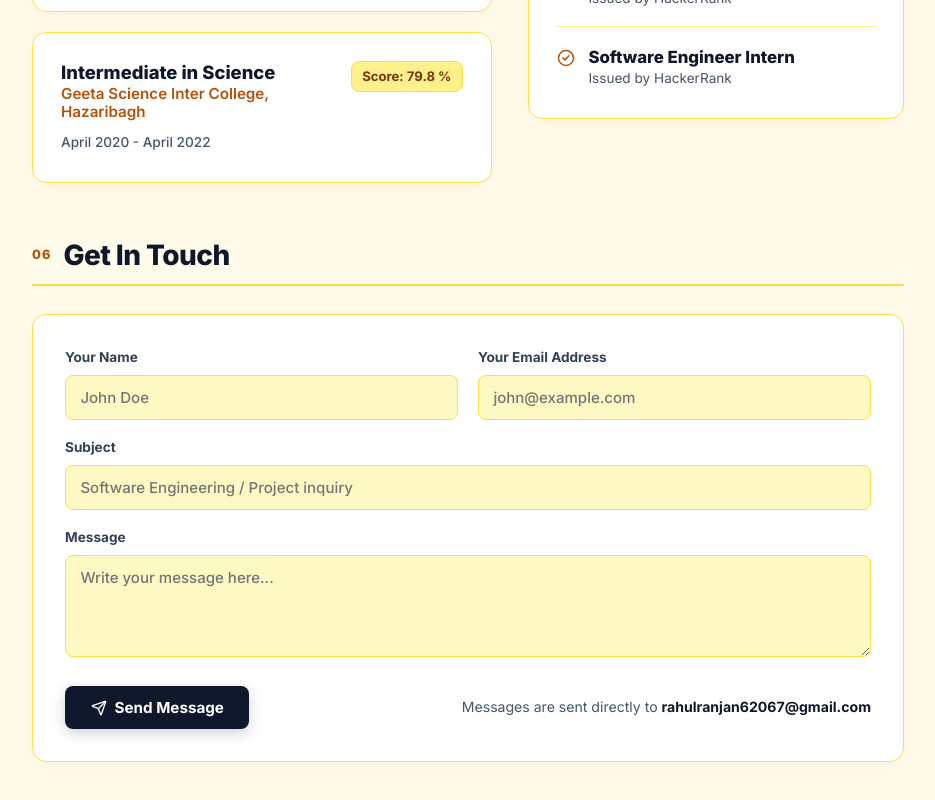
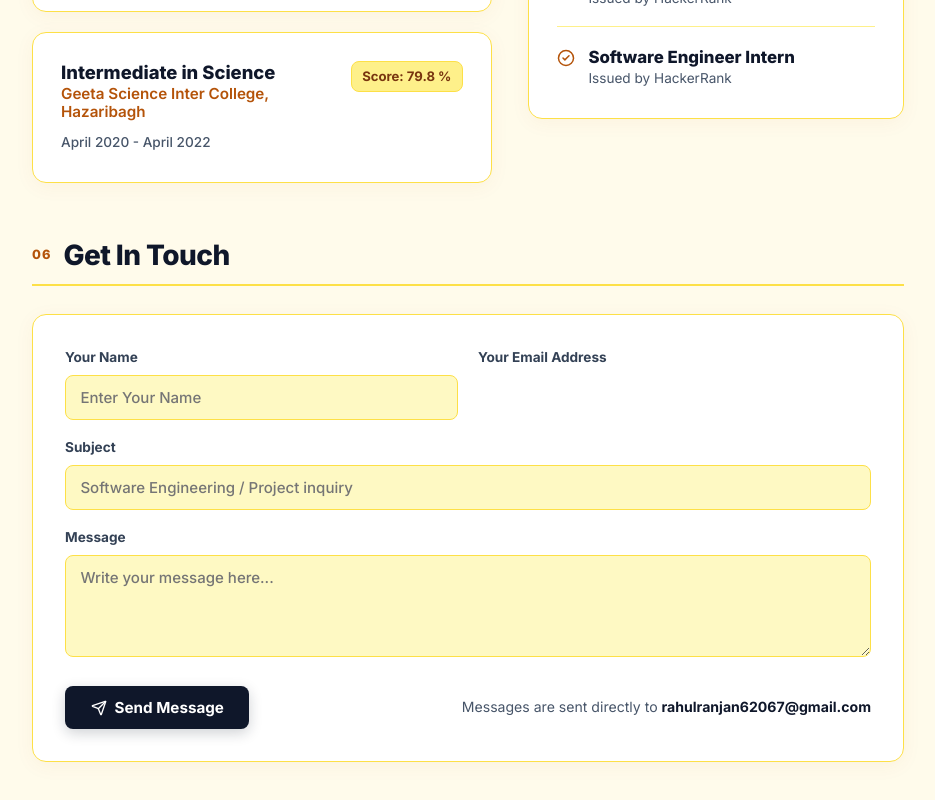
Before and after one commit to rahul-github-18/Tracking-Hub, a React (Vite) app: page / in a window 1280 px wide. Shown: the part 3752-4552 px from the top of the page, without its empty margins (172-1107 px from the left). Built offline with nearby package versions, Linux system fonts and the light colour scheme.

Commit message:
Update Contact.jsx

```diff
--- a/src/components/Contact.jsx
+++ b/src/components/Contact.jsx
@@ -88,7 +88,7 @@ export default function Contact() {
                   type="text"
                   id="name"
                   required
-                  placeholder="John Doe"
+                  placeholder="Enter Your Name "
                   value={formData.name}
                   onChange={(e) => setFormData({ ...formData, name: e.target.value })}
                 />
@@ -96,11 +96,11 @@ export default function Contact() {
 
               <div className="form-group">
                 <label htmlFor="email">Your Email Address</label>
-                <input
+                <inpu
                   type="email"
                   id="email"
                   required
-                  placeholder="john@example.com"
+                  placeholder="Enter your email"
                   value={formData.email}
                   onChange={(e) => setFormData({ ...formData, email: e.target.value })}
                 />
```
